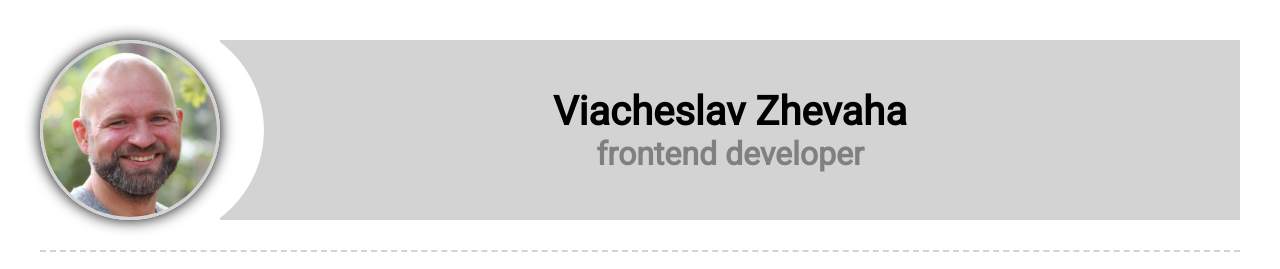
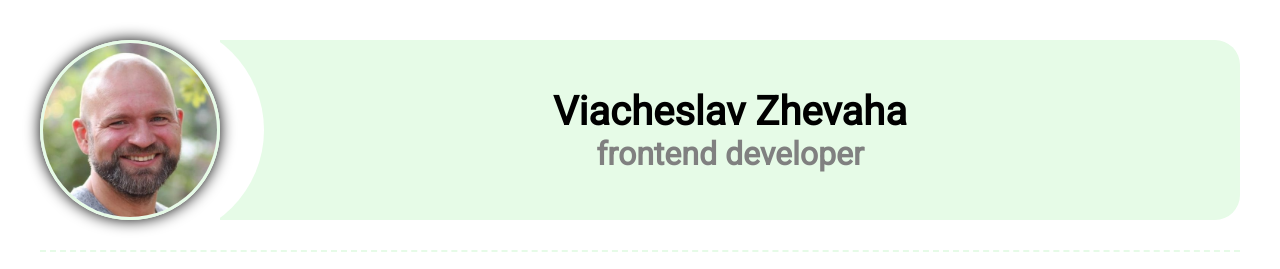
Before and after one commit to sl101/resume, a plain HTML site: page VIACHESLAV_ZHEVAHA_CV/index.html in a window 1280 px wide. Shown: the top 269 px of the page. Drawn offline with Linux system fonts and the light colour scheme.

```diff
--- a/VIACHESLAV_ZHEVAHA_CV/style/style.css
+++ b/VIACHESLAV_ZHEVAHA_CV/style/style.css
@@ -7,7 +7,7 @@
 	--black-color: #000;
 	--grey-color: grey;
 	--grey-light: #f6f6f6;
-	--lightgrey-color: lightgrey;
+	--lightgreen-color: #e6fbe7;
 
 	--hover-time: .4s;
 
@@ -39,7 +39,7 @@
 	display: flex;
 	align-items: center;
 	justify-content: space-between;
-	border-bottom: 2px dashed var(--lightgrey-color);
+	border-bottom: 2px dashed var(--lightgreen-color);
 
 	--photo-size: 180px;
 }
@@ -50,7 +50,7 @@
 	flex-shrink: 0;
 	width: 180px;
 	height: 180px;
-	border: 3px solid var(--lightgrey-color);
+	border: 3px solid var(--lightgreen-color);
 	border-radius: 100%;
 	overflow: hidden;
 	box-shadow: 0 0 15px black;
@@ -65,7 +65,9 @@
 	position: relative;
 	width: 100%;
 	height: var(--photo-size);
-	background-color: var(--lightgrey-color);
+	background-color: var(--lightgreen-color);
+	border-top-right-radius: 25px;
+	border-bottom-right-radius: 25px;
 	display: flex;
 	flex-direction: column;
 	justify-content: center;
```
